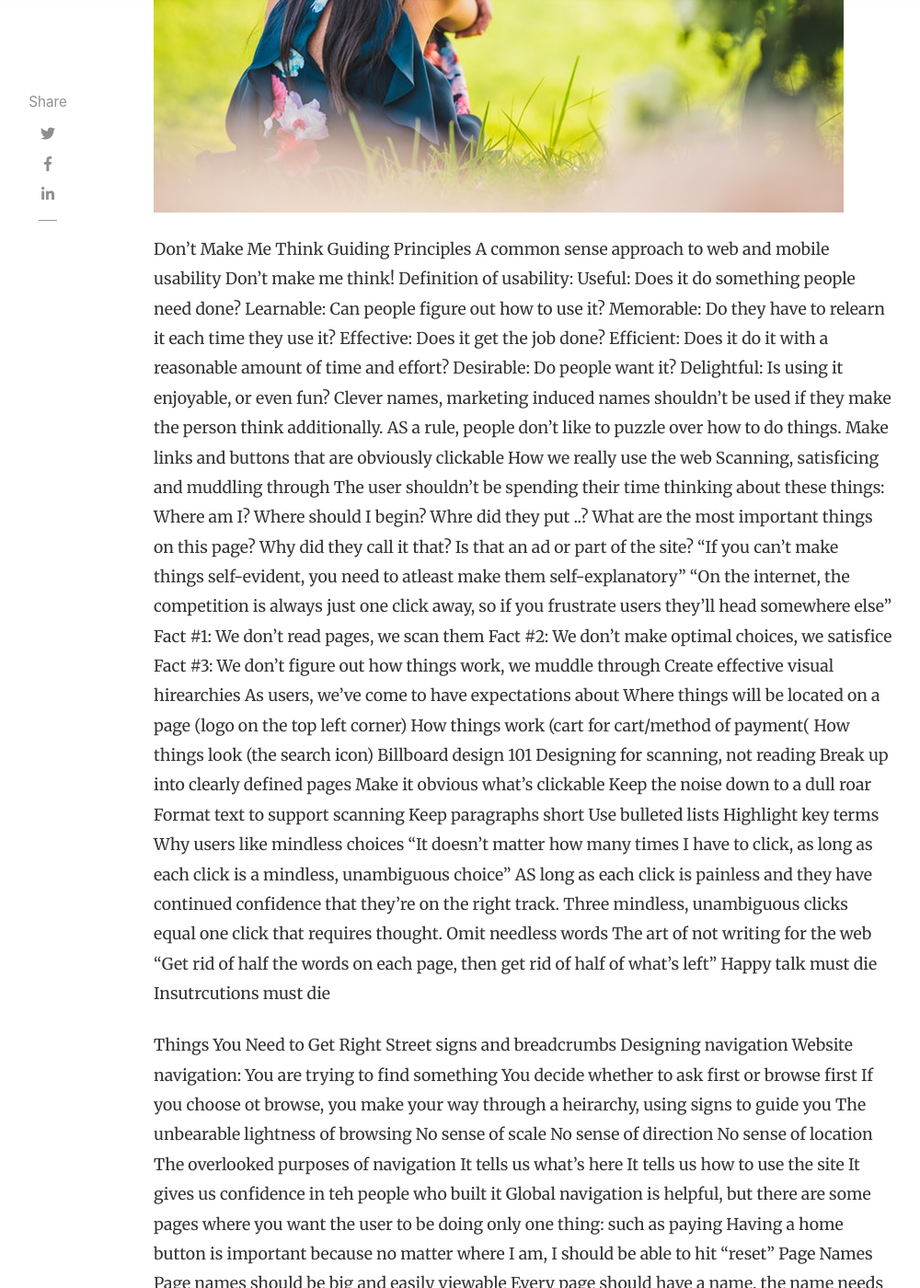
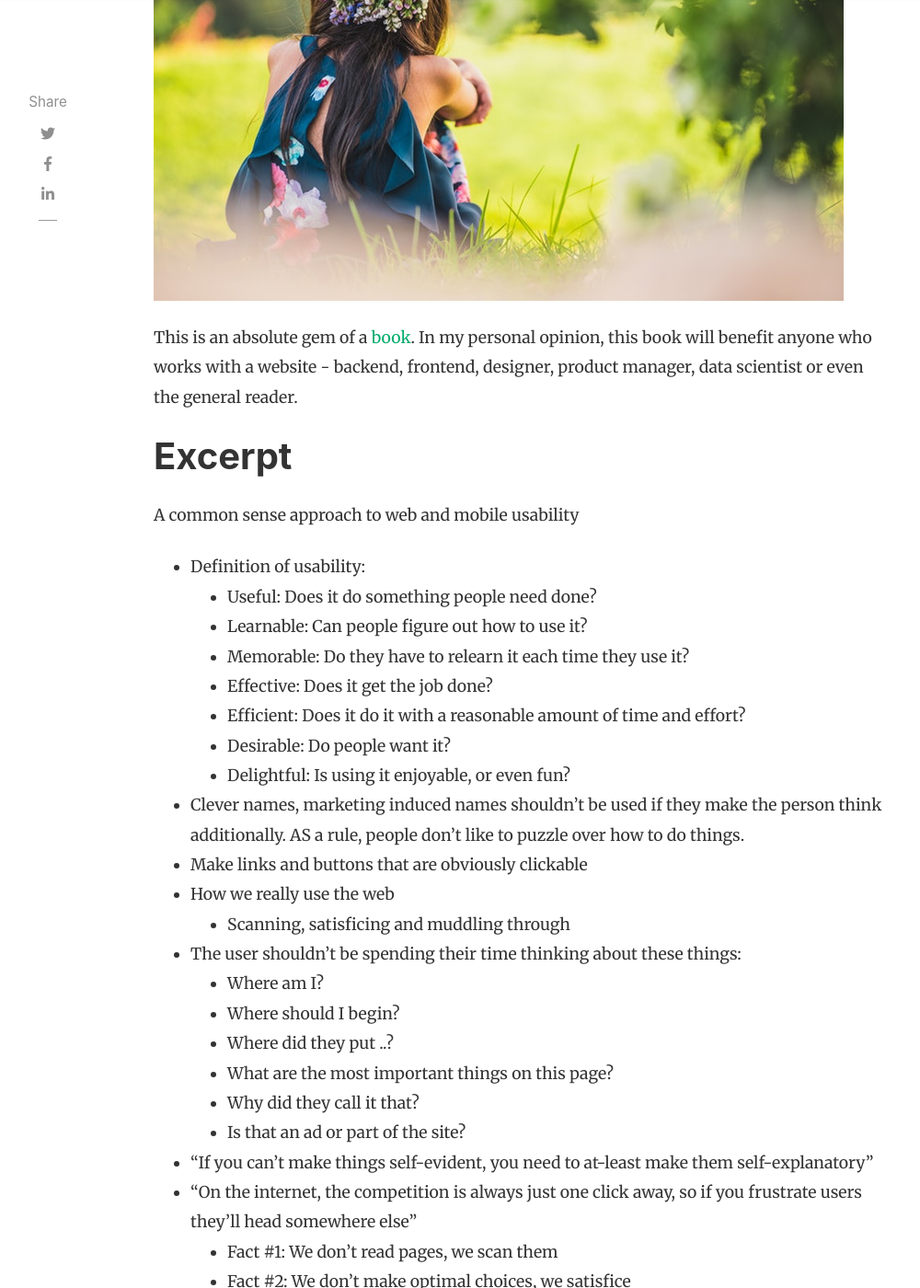
Before and after one commit to jsingh41/jsingh41.github.io, a Jekyll site: the page built from _posts/2020-01-20-dont_make_me_think.md, in a window 1280 px wide and 1400 px high, scrolled down 685 px. Shown: the whole window at 92% size, without its empty margins (118-1118 px from the left). Built offline with Jekyll 4.4.1, drawn with Linux system fonts in a browser that asks for light colours; nearby versions of some CDN libraries; comment, search, counter and statistics services are not loaded; some of the changed text lies outside the part shown.

Commit message:
Update 2020-01-20-dont_make_me_think.md

```diff
--- a/_posts/2020-01-20-dont_make_me_think.md
+++ b/_posts/2020-01-20-dont_make_me_think.md
@@ -1,136 +1,138 @@
 ---
 layout: post
-title:  "Don't Make Me Think"
+title:  "Don't Make Me Think, Revisited: A Common Sense Approach to Web Usability"
 author: juhi
-categories: [ books, tutorial ]
+categories: [ books, excerpt, design, non-fiction, business ]
 image: assets/images/7.jpg
 ---
 
-Don’t Make Me Think
-Guiding Principles
+This is an absolute gem of a [book](https://www.goodreads.com/book/show/18197267-don-t-make-me-think-revisited). In my personal opinion, this book will benefit anyone who works with a website - backend, frontend, designer, product manager, data scientist or even the general reader.
+
+# Excerpt
+
 A common sense approach to web and mobile usability
-Don’t make me think!
-Definition of usability:
-Useful: Does it do something people need done?
-Learnable: Can people figure out how to use it?
-Memorable: Do they have to relearn it each time they use it?
-Effective: Does it get the job done?
-Efficient: Does it do it with a reasonable amount of time and effort?
-Desirable: Do people want it?
-Delightful: Is using it enjoyable, or even fun?
-Clever names, marketing induced names shouldn’t be used if they make the person think additionally. AS a rule, people don’t like to puzzle over how to do things.
-Make links and buttons that are obviously clickable
-How we really use the web
-Scanning, satisficing and muddling through
-The user shouldn’t be spending their time thinking about these things:
-Where am I?
-Where should I begin?
-Whre did they put ..?
-What are the most important things on this page?
-Why did they call it that?
-Is that an ad or part of the site?
-“If you can’t make things self-evident, you need to atleast make them self-explanatory”
-“On the internet, the competition is always just one click away, so if you frustrate users they’ll head somewhere else”
-Fact #1: We don’t read pages, we scan them
-Fact #2: We don’t make optimal choices, we satisfice
-Fact #3: We don’t figure out how things work, we muddle through
-Create effective visual hirearchies
-As users, we’ve come to have expectations about
-Where things will be located on a page (logo on the top left corner)
-How things work (cart for cart/method of payment(
-How things look (the search icon)
-Billboard design 101
-Designing for scanning, not reading
-Break up into clearly defined pages
-Make it obvious what’s clickable
-Keep the noise down to a dull roar
-Format text to support scanning
-Keep paragraphs short
-Use bulleted lists
-Highlight key terms
-Why users like mindless choices
-“It doesn’t matter how many times I have to click, as long as each click is a mindless, unambiguous choice”
-AS long as each click is painless and they have continued confidence that they’re on the right track. Three mindless, unambiguous clicks equal one click that requires thought.
-Omit needless words
-The art of not writing for the web
-“Get rid of half the words on each page, then get rid of half of what’s left”
-Happy talk must die
-Insutrcutions must die
+
+*   Definition of usability:
+    *   Useful: Does it do something people need done?
+    *   Learnable: Can people figure out how to use it?
+    *   Memorable: Do they have to relearn it each time they use it?
+    *   Effective: Does it get the job done?
+    *   Efficient: Does it do it with a reasonable amount of time and effort?
+    *   Desirable: Do people want it?
+    *   Delightful: Is using it enjoyable, or even fun?
+*   Clever names, marketing induced names shouldn’t be used if they make the person think additionally. AS a rule, people don’t like to puzzle over how to do things.
+*   Make links and buttons that are obviously clickable
+*   How we really use the web
+    *   Scanning, satisficing and muddling through
+*   The user shouldn’t be spending their time thinking about these things:
+    *   Where am I?
+    *   Where should I begin?
+    *   Where did they put ..?
+    *   What are the most important things on this page?
+    *   Why did they call it that?
+    *   Is that an ad or part of the site?
+*   “If you can’t make things self-evident, you need to at-least make them self-explanatory”
+*   “On the internet, the competition is always just one click away, so if you frustrate users they’ll head somewhere else”
+    *   Fact #1: We don’t read pages, we scan them
+    *   Fact #2: We don’t make optimal choices, we satisfice
+    *   Fact #3: We don’t figure out how things work, we muddle through
+*   Create effective visual hierarchies
+*   As users, we’ve come to have expectations about
+        *   Where things will be located on a page (logo on the top left corner)
+        *   How things work (cart for cart/method of payment(
+        *   How things look (the search icon)
+*   **Billboard design 101**
+    *   Designing for scanning, not reading
+        *   Break up into clearly defined pages
+        *   Make it obvious what’s clickable
+        *   Keep the noise down to a dull roar
+        *   Format text to support scanning
+        *   Keep paragraphs short
+        *   Use bulleted lists
+        *   Highlight key terms
+*   **Why users like mindless choices**
+*   “It doesn’t matter how many times I have to click, as long as each click is a mindless, unambiguous choice”
+*   AS long as each click is painless and they have continued confidence that they’re on the right track. Three mindless, unambiguous clicks equal one click that requires thought.
+*   **Omit needless words**
+*   The art of not writing for the web
+*   “Get rid of half the words on each page, then get rid of half of what’s left”
+*   Happy talk must die
+*   Instructions must die
 
 Things You Need to Get Right
-Street signs and breadcrumbs
-Designing navigation
-Website navigation:
-You are trying to find something
-You decide whether to ask first or browse first
-If you choose ot browse, you make your way through a heirarchy, using signs to guide you
-The unbearable lightness of browsing
-No sense of scale
-No sense of direction
-No sense of location
-The overlooked purposes of navigation
-It tells us what’s here
-It tells us how to use the site
-It gives us confidence in teh people who built it
-Global navigation is helpful, but there are some pages where you want the user to be doing only one thing: such as paying
-Having a home button is important because no matter where I am, I should be able to hit “reset”
-Page Names
-Page names should be big and easily viewable
-Every page should have a name, the name needs to be in the right place, the name needs to be prominent
-The name needs to match what you clicked
-HIghlight the current location in whatever navigation bar
-Try the trunk test. As quickly as possible, try to find and circle each of these items
-Site ID
-Page name
-Sections (Primary navigation)
-Local navigation
-“You are here” indicators
-Search
-The home page has to accommodate
-Site identity and mission
-For some visitors, homepage will be the only chance your site gets to create a good impression
-Everybody wants a piece of it
-Since it is the homepage, it drives a lot of traffic
-It is like the waterfront property of the web
-The first casualty of war
-Conveying the big picture
-How to get the message across
-The tagline
-The welcome blurb
-The learn more
-Nothing beats a good tagline!
-Clear and informative
-Just long enough, but not too long
-Convey differentiation
-Shouldn’t sound generic
-Personable, lively and sometime clever
-Killing the golden goose - Trying to promote everything
-Any shared resource will inevitably be destroyed by overuse (Tragedy of the commons)
-Religious detabes: People expressiving strongly held personally believe about things that can’t be proven, and rarely result in anyone involved changing their point of view
-“All web users are unique and all web use is basically idiosyncratic”
-Things I want to use in a hurry or frequently should be close at hand. Everythign else can be a few taps away, but there should be an obvious path to get to them.
-“Managing real estate channel shouldn’t be done at the cost of usability”
-No cursor = no hover = no clue
-Hover on tool tips, buttons that change share or color or menus that drop drown on hover aren’t present on mobile
-Flat design
-Be careful that your responsive design solutions aren’t loading up pages with huge amounts of code and images that are larger than necessary for the user’s screen
-“A person of average ability and experience can figure out how to use the thing to accomplish something without it being more trouble than it’s worth
-Delightful apps usually come from marrying an idea about something people would really enjoy being able to do , but don’t imagine is possible
-Things that diminish good will
-Hiding information that I want
-Punishing me for not doing things your way
-Asking me for information you don’t really need
-Shucking and jiving me
-Putting sizzle in my way
-Your site looks amateurish
-Things that increase goodwill
-Know the main thhings that people want to do on your site and make them obvious and easy
-Tell me what I want to know
-Save me steps whereer you can
-Put effort into it
-Know what questions I’m likely to have, and answer them
-Provide me with creative comforts liek printer friendly words
-Make it easy to recover from errors
-When in doubt, apologiese
 
-The importance of getting people off the right foot
+
+*   **Street signs and breadcrumbs**
+*   Designing navigation
+*   Website navigation:
+    *   You are trying to find something
+    *   You decide whether to ask first or browse first
+    *   If you choose to browse, you make your way through a hierarchy, using signs to guide you
+    *   The unbearable lightness of browsing
+        *   No sense of scale
+        *   No sense of direction
+        *   No sense of location
+    *   The overlooked purposes of navigation
+        *   It tells us what’s here
+        *   It tells us how to use the site
+        *   It gives us confidence in the people who built it
+    *   Global navigation is helpful, but there are some pages where you want the user to be doing only one thing: such as paying
+    *   Having a home button is important because no matter where I am, I should be able to hit “reset”
+    *   Page Names
+        *   Page names should be big and easily viewable
+        *   Every page should have a name, the name needs to be in the right place, the name needs to be prominent
+        *   The name needs to match what you clicked
+        *   Highlight the current location in whatever navigation bar
+    *   Try the trunk test. As quickly as possible, try to find and circle each of these items
+        *   Site ID
+        *   Page name
+        *   Sections (Primary navigation)
+        *   Local navigation
+        *   “You are here” indicators
+        *   Search
+    *   The home page has to accommodate
+        *   Site identity and mission
+    *   For some visitors, homepage will be the only chance your site gets to create a good impression
+    *   Everybody wants a piece of it
+    *   Since it is the homepage, it drives a lot of traffic
+        *   It is like the waterfront property of the web
+    *   The first casualty of war
+        *   Conveying the big picture
+    *   How to get the message across
+        *   The tagline
+        *   The welcome blurb
+        *   The learn more
+    *   Nothing beats a good tagline!
+        *   Clear and informative
+        *   Just long enough, but not too long
+        *   Convey differentiation
+        *   Shouldn’t sound generic
+        *   Personable, lively and sometime clever
+    *   Killing the golden goose - Trying to promote everything
+    *   Any shared resources will inevitably be destroyed by overuse (Tragedy of the commons)
+*   Religious debates: People expressing strongly held personally believe about things that can’t be proven, and rarely result in anyone involved changing their point of view
+*   “All web users are unique and all web use is basically idiosyncratic”
+*   Things I want to use in a hurry or frequently should be close at hand. Everything else can be a few taps away, but there should be an obvious path to get to them.
+*   “Managing real estate channel shouldn’t be done at the cost of usability”
+*   No cursor = no hover = no clue
+*   Hover on tool tips, buttons that change share or color or menus that drop-drown on hover aren’t present on mobile
+*   Flat design
+    *   Be careful that your responsive design solutions aren’t loading up pages with huge amounts of code and images that are larger than necessary for the user’s screen
+*   “A person of average ability and experience can figure out how to use the thing to accomplish something without it being more trouble than it’s worth
+*   Delightful apps usually come from marrying an idea about something people would really enjoy being able to do , but don’t imagine is possible
+*   Things that diminish good will
+    *   Hiding information that I want
+    *   Punishing me for not doing things your way
+    *   Asking me for information you don’t really need
+    *   Shucking and jiving me
+    *   Putting sizzle in my way
+    *   Your site looks amateurish
+*   Things that increase goodwill
+    *   Know the main things that people want to do on your site and make them obvious and easy
+    *   Tell me what I want to know
+    *   Save me steps wherever you can
+    *   Put effort into it
+    *   Know what questions I’m likely to have, and answer them
+    *   Provide me with creative comforts like printer friendly words
+    *   Make it easy to recover from errors
+    *   When in doubt, apologize
```
